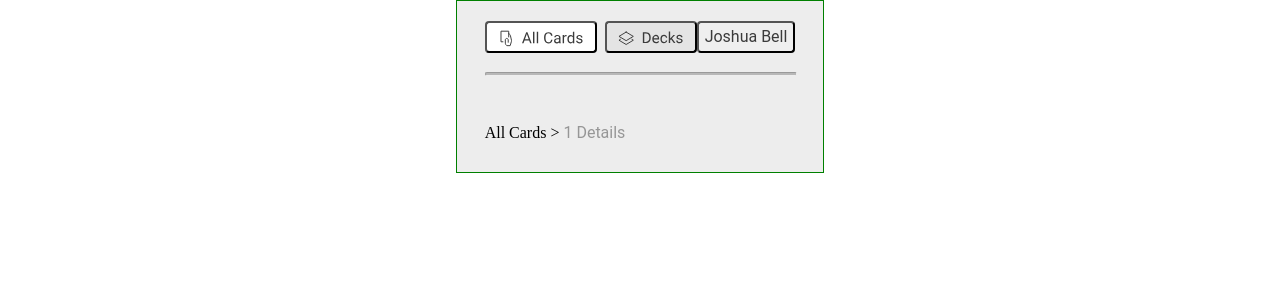
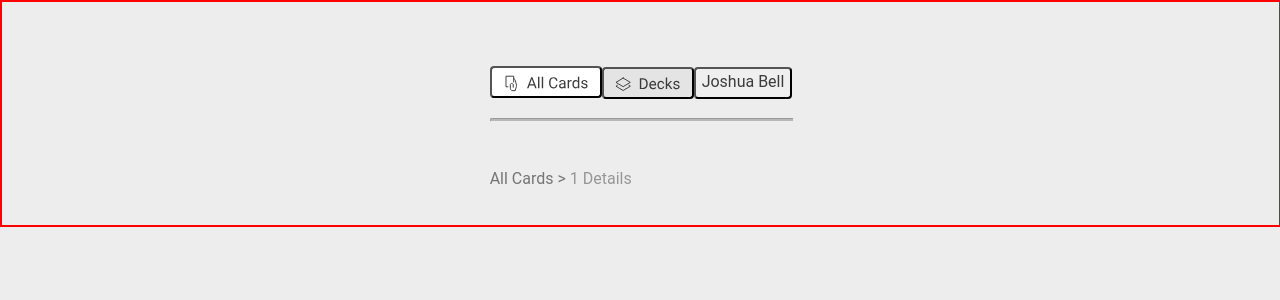
Before and after one commit to jjohnjbell/React-SWAPI-APP, a React (Create React App) app: page /details/1 in a window 1280 px wide. Shown: the top 300 px of the page. Built offline with nearby package versions, Linux system fonts and the light colour scheme; no server answers.

Commit message:
commit on react-assessment

```diff
--- a/package.json
+++ b/package.json
@@ -11,8 +11,11 @@
     "react-dom": "^18.2.0",
     "react-router-dom": "^6.10.0",
     "react-scripts": "5.0.1",
+    "swapi-node": "^0.7.0",
     "web-vitals": "^2.1.4"
+
   },
+
   "scripts": {
     "start": "react-scripts start",
     "build": "react-scripts build",
--- a/src/App.css
+++ b/src/App.css
@@ -7,27 +7,34 @@ html,
 body {
   margin: 0;
   padding: 0;
+  border: 1px solid red;
 }
 
 
 
-body {
+/* body {
   display: grid;
   grid-template-columns: 1fr;
   justify-items: center;
 
-}
+} */
 
 
 /* Main Container. Only parent--body */
-.app--container {
-  /* min-width: 40px; */
-  margin: 0;
-  padding: 20px 28px;
+/* .app--container { */
+body {
+  /* width:100vw; */
+  display: grid;
+  grid-template-columns: 1fr;
+  justify-items: center;
+  padding: 20px 30px;
   background: #EDEDED;
-  border:1px solid green;
+  /* overflow-y: auto; */
 }
 
+/* #root{
+  width:80%;
+} */
 
 /* STYLING FOR CARDS */
 
@@ -254,11 +261,11 @@ ul {
   display: flex;
   justify-content: left;
   align-items: center;
-  gap: .5em;
+  /* gap: .5em; */
   width: 100%;
 }
 
-.profileName {
+#profileName {
   width: fit-content;
   height: 32px;
   font-family: 'Roboto';
@@ -273,7 +280,7 @@ ul {
   border-radius: 4px
 }
 
-.profileName:is(:hover,:focus){
+.profileName:is(:hover, :focus) {
   transform: scale(1.1);
   box-shadow: 1px 1px 2px rgba(110, 107, 107, 0.947);
 }
@@ -289,15 +296,23 @@ ul {
   background-size: cover;
 }
 
-.allCardsMenuImg:is(:hover,:focus) {
+#aToZ{
+  width: 63px;
+  height: 32px;
+  /* margin: 0 5px; */
+
+}
+
+.allCardsMenuImg:is(:hover, :focus) {
   transform: scale(1.1);
   box-shadow: 1px 1px 2px rgba(110, 107, 107, 0.947);
 }
 
-.decksMenuImg:is(:hover,:focus){
+.decksMenuImg:is(:hover, :focus) {
   transform: scale(1.1);
   box-shadow: 1px 1px 2px rgba(110, 107, 107, 0.947);
 }
+
 .decksMenuImg {
   flex: none;
   flex-grow: 0;
@@ -314,14 +329,14 @@ ul {
   margin: 48px 0 0 0;
 }
 
-a{
+a {
   text-decoration: none;
-  color:inherit;
+  color: inherit;
 }
 
-a:is(:hover,:focus){
+a:is(:hover, :focus) {
   text-decoration: underline;
-  color:blue;
+  color: blue;
 }
 
 .breadCrumbs span {
@@ -342,7 +357,7 @@ a:is(:hover,:focus){
 .searchContainer {
   display: flex;
   margin: 24px 0 0 0;
-  gap: .375em;
+  /* gap: .375em; */
 
 }
 
@@ -390,6 +405,17 @@ a:is(:hover,:focus){
 
 }
 
+#allCardsText {
+  width: 64px;
+  height: 16px;
+  font-family: 'Roboto';
+  font-style: normal;
+  font-weight: 400;
+  font-size: 16px;
+  line-height: 16px;
+  text-align: center;
+  color: #757575;
+}
 
 /* Media Queries */
 
@@ -406,7 +432,6 @@ a:is(:hover,:focus){
 
 
   .searchBar {
-    /* flex-grow: 1; */
     width: 224px;
   }
 
@@ -425,6 +450,10 @@ a:is(:hover,:focus){
     margin: 0;
 
 
+  }
+
+  body {
+    padding: 64px 189px 26px 189px;
   }
 
 }
--- a/src/App.js
+++ b/src/App.js
@@ -4,7 +4,7 @@ import CardsDetails from './pages/CardsDetail';
 import AppHeader from './components/AppHeader.js'
 import Breadcrumb from './components/Breadcrumb';
 
-import { Outlet, Routes, Route} from 'react-router-dom'
+import {Outlet, Routes, Route} from 'react-router-dom'
 
 function Layout() {
   return (
@@ -19,7 +19,9 @@ function Layout() {
 function App() {
 
   return (
-    <div className='app--container'>
+    // <div className='app--container'>
+    <>
+
       <Routes>
         <Route path="/" element={<Layout />}>
           <Route index element={<AllCardsPage />} />
@@ -27,7 +29,9 @@ function App() {
           <Route path="/*" element={<><h1>404 - Not Found</h1></>} />
         </Route>
       </Routes>
-    </div>
+       {/* </div> */}
+    </>
+
   );
 }
 
--- a/src/components/AppHeader.js
+++ b/src/components/AppHeader.js
@@ -1,4 +1,5 @@
 import React from 'react'
+import {Link} from "react-router-dom";
 
 export default function AppHeader(){
 
@@ -13,16 +14,20 @@ export default function AppHeader(){
     }
 
     function underConstruction(){
-        document.getElementById("message").textContent = "Apologies, Under Construction! ⛏ "
-        setTimeout(() => document.getElementById("message").textContent = "",3000)
+        // document.getElementById("message").textContent = "Apologies, Under Construction! ⛏ "
+        // setTimeout(() => document.getElementById("message").textContent = "",3000)
+        // setSearch
     }
 
+    // const [message,setMessage]=useState('')
+    // const [message,setMessage]=useState('')
+    // const [message,setMessage]=useState('')
 
     return(
         <header>
             <nav className="navLinksRowContainer">
                 <div className='cardDeckBtn'>
-                    <button href="#" id="underConstruction" onClick={underConstruction} className="allCardsMenuImg"></button>
+                    <a href="/"><button   id="underConstruction" className="allCardsMenuImg"></button></a>
                     <button href="#" onClick={tbc}className="decksMenuImg"> </button>
                 </div>
                 <button href="#" onClick={thankYou} id="profileName"  className="profileName"> Joshua Bell</button>
--- a/src/components/Breadcrumb.js
+++ b/src/components/Breadcrumb.js
@@ -4,7 +4,8 @@ import { useParams } from 'react-router-dom';
 export default function Breadcrumb(){
     const params = useParams();
     const { name } = params;
+
     return(
-        <p className="breadCrumbs"><a href="#">All Cards</a> { `> `} <span> { name ? `${name} Details` :  <a href="#">Select a card</a>}</span></p>
+        <p className="breadCrumbs"><a href="#"><span id="allCardsText">All Cards { ` > `}</span></a>  <span> { name ? `${name} Details` :  <a href="#">Select a card</a>}</span></p>
     )
 }
--- a/src/components/Card.js
+++ b/src/components/Card.js
@@ -19,7 +19,7 @@ export default function Card(props) {
     async function fetchPersonsHomeWorld(url) {
         const homeworldObject = await axios.get(url)
         const { data } = homeworldObject
-        const homeName = data.name
+         const homeName = data.name
         setHomeworld(homeName)
     }
 
@@ -42,6 +42,7 @@ export default function Card(props) {
         const startshipResponses = await axios.all(startshipRequests);
 
         const vehicleArray = vehicleResponses.map((vehicle) => vehicle.data);
+
         const starshipArray = startshipResponses.map((startship) => startship.data);
 
         setFetchedVehicles(vehicleArray)
@@ -60,6 +61,8 @@ export default function Card(props) {
             fetchVehiclesAndStarships();
         }
     }, [])
+
+
     return (
         <li className='card--container' >
 
--- a/src/components/SearchFilter.js
+++ b/src/components/SearchFilter.js
@@ -1,7 +1,7 @@
 import React from 'react'
 
 function SearchFilter(props) {
-  const { search, setSearch} = props;
+  const { search, setSearch,fetchPeopleSorted} = props;
 
   function handelInput(e) {
     const text = e.target.value;
@@ -13,7 +13,7 @@ function SearchFilter(props) {
         <input className = "searchBar" type="search"  placeholder='Search' onChange={handelInput}  />
        {/* Shows what you are typing realtime in the searchbar */}
         {/* <h1>{search}</h1> */}
-        <button>A to Z </button>
+        <button id="aToZ" onClick={fetchPeopleSorted}>A to Z </button>
         <button>Youngest</button>
         <button>Oldest</button>
 
--- a/src/pages/AllCardsPage.js
+++ b/src/pages/AllCardsPage.js
@@ -4,6 +4,8 @@ import SearchFilter from '../components/SearchFilter';
 import axios, { isCancel, AxiosError } from 'axios'
 import Pagination from '../components/Pagination';
 import { Link } from 'react-router-dom';
+
+
 
 
 export default function AllCardsPage() {
@@ -14,6 +16,8 @@ export default function AllCardsPage() {
   const [isLoading, setLoadingState] = useState(true)
 
   async function fetchPeople() {
+    console.log("fetchPpl ran")
+    setPage(1)
     const url = `https://swapi.dev/api/people/?page=${page}`
     setLoadingState(true)
     const peopleResults = await axios.get(url);
@@ -21,8 +25,29 @@ export default function AllCardsPage() {
     const { results, count } = data
     setPeople(results)
     setCount(count)
+
     setLoadingState(false)
-    // console.log(results)
+    setSearch('')
+  }
+
+  async function fetchPeopleSorted() {
+    const url = `https://swapi.dev/api/people/?page=${page}`
+    setLoadingState(true)
+    const peopleResults = await axios.get(url);
+    const { data } = peopleResults;
+    const { results, count } = data
+    const sorted= results.sort((a,b) => {
+      if (a.name > b.name){
+        return 1
+      }else if (b.name > a.name){
+        return -1
+      }else{
+        return 0
+      }
+    })
+    setPeople(sorted)
+    setCount(count)
+    setLoadingState(false)
   }
 
 
@@ -45,7 +70,6 @@ export default function AllCardsPage() {
         setPeople(results)
         setCount(count)
         setLoadingState(false)
-        console.log({ searchResults })
       }
     }, 1000)
 
@@ -59,6 +83,7 @@ export default function AllCardsPage() {
       <SearchFilter
         search={search}
         setSearch={setSearch}
+        fetchPeopleSorted={fetchPeopleSorted}
       />
 
       {isLoading && <div className="loadingImg"> <img src="./images/loading-gif.webp" />
@@ -66,7 +91,7 @@ export default function AllCardsPage() {
 
       {!isLoading && <ul className="wholeCards">
         {people.map((person) => (
-          <Card key={person.name} {...person} />
+          <Card  key={person.name} {...person} />
         ))}
       </ul>}
 
--- a/src/pages/CardsDetail.js
+++ b/src/pages/CardsDetail.js
@@ -15,7 +15,6 @@ export default function CardsDetails() {
             const url = `https://swapi.dev/api/people/?search=${name}`
             setLoadingState(true)
             const detailResults = await axios.get(url);
-            console.log(detailResults)
             const { data } = detailResults;
             const {results} = data;
             setPerson(results[0])
```
Also changed, not shown: src/components/Pagination.js (line endings or trailing spaces), 1 other file (tests, documents, lock files or other folders).
